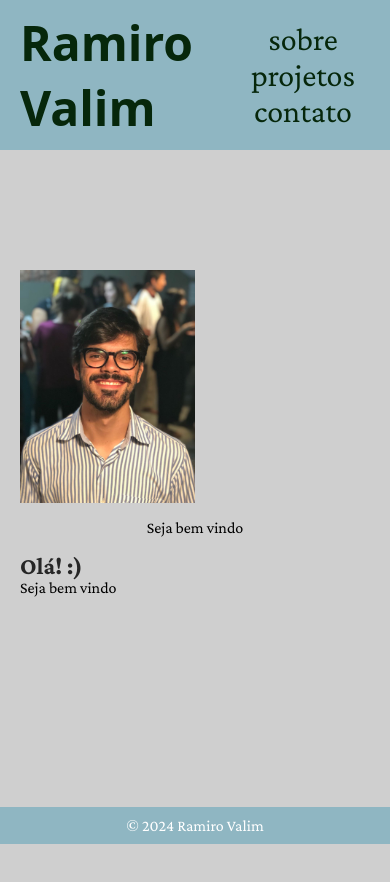
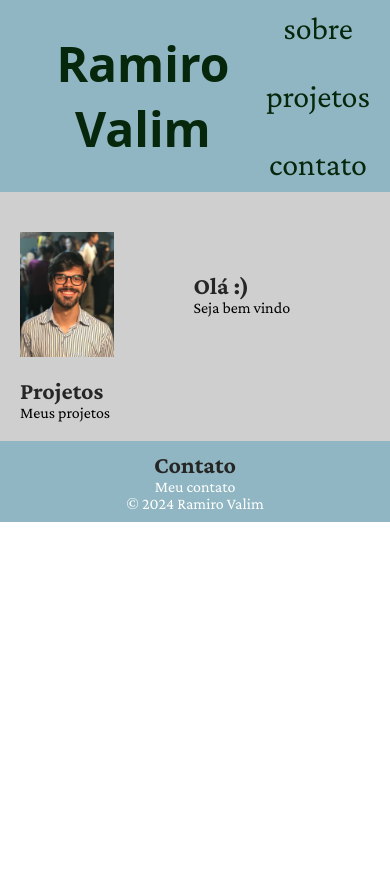
Before and after one commit to ramirovalim/homepage, a website: page public/index.html in a window 390 px wide. After the commit the page ends 844 px from the top, so only its background shows below. Drawn offline with nearby package versions, Linux system fonts and the light colour scheme; files whose address does not match are found by name; a web font is replaced by a local one.

Commit message:
feat: refactor some code, adjust folder/file structure

```diff
--- a/public/styles.css
+++ b/public/css/styles.css
@@ -1,3 +1,15 @@
+:root {
+  --font-family-crimson-pro-regular: "Crimson Pro", serif;
+  --font-family-crimson-pro-black: "Crimson Pro Black", serif;
+  --font-family-fascinate: "Fascinate", system-ui;
+  --primary-color: #8fb6c2;
+  --secondary-color: #06270b;
+  --tertiary-color: #833f00;
+  /* --quaternary-color: #f7f7f7; -> TODO: light orange */
+  --light-base: #cfcfcf;
+  --dark-base: #262626;
+}
+
 /* Resetting margins and paddings */
 * {
   margin: 0;
@@ -5,56 +17,21 @@
   box-sizing: border-box;
 }
 
-/* @import url("https://fonts.googleapis.com/css2?family=Open+Sans:wght@300;400;600;700&display=swap");
-@import url("https://fonts.googleapis.com/css2?family=Crimson+Pro:wght@200;300;400;500;600;700;800;900&display=swap");
-@import url("https://fonts.googleapis.com/css2?family=Fascinate&display=swap"); */
-
-:root {
-  --font-family-crimson-pro-regular: "Crimson Pro", serif;
-  --font-family-crimson-pro-black: "Crimson Pro Black", serif;
-  --font-family-fascinate: "Fascinate", system-ui;
-  --primary-color: #8fb6c2;
-  --secondary-color: #06270b;
-  --tertiary-color: #833f00;
-  --light-base: #cfcfcf;
-  --dark-base: #262626;
-}
-
+/* Tipography */
 body {
   font-family: var(--font-family-crimson-pro-regular);
 }
 
+/* HEADER */
 header {
   background: var(--primary-color);
-  color: #fff;
   padding: 10px 20px;
-  min-height: 70px;
   display: flex;
   justify-content: space-between;
   align-items: center;
 }
 
-header nav ul a {
-  font-family: var(--font-family-crimson-pro-regular);
-  font-size: 2em;
-  color: var(--secondary-color);
-  text-decoration: none;
-  margin: 0 15px;
-}
-
-nav ul {
-  list-style: none;
-  display: flex;
-  align-items: center;
-  justify-content: space-between;
-}
-
-main {
-  padding: 20px;
-  background-color: var(--light-base);
-  height: 100vh;
-}
-
+/* Logo - TODO: create css class to specify h1 better */
 h1 {
   font-family: var(--font-family-fascinate);
   font-size: 3em;
@@ -66,17 +43,55 @@ h1 a {
   color: var(--secondary-color);
 }
 
+h1 a:hover {
+  font-style: italic;
+}
+
+/* Navigation Menu */
+header nav ul {
+  font-size: 2em;
+  list-style: none;
+  display: flex;
+  align-items: center;
+  justify-content: space-between;
+  width: auto;
+  gap: 1em;
+  /* TODO: why everything moves on hover? */
+}
+
+header nav ul li a {
+  color: var(--secondary-color);
+  text-decoration: none;
+}
+
+header nav ul li a:hover {
+  font-weight: 600;
+}
+/* END OF HEADER */
+
+/* Main Content Styles */
+main {
+  padding: 20px;
+  background-color: var(--light-base);
+  height: 100%;
+}
+
+.about {
+  display: flex;
+  justify-content: space-between;
+  align-items: center;
+  margin: 20px 0;
+}
+
+.profile-pic {
+  width: 24vw;
+  /* border-radius: 50%; */
+  margin: 0 0;
+  display: block;
+}
+
 h2 {
   color: var(--dark-base);
-}
-
-section#about {
-  text-align: center;
-  margin-top: 100px;
-  display: flex;
-  flex-direction: column;
-  /* flex-direction: column; */
-  gap: 1em;
 }
 
 footer {
@@ -84,12 +99,12 @@ footer {
   color: #fff;
   text-align: center;
   padding: 10px;
-  position: fixed;
+  position: end;
   bottom: 0;
   width: 100%;
 }
 
-section#section-404 {
+/* section#section-404 {
   text-align: center;
   margin-top: 100px;
 }
@@ -101,13 +116,14 @@ h2.page-404 {
 p.page-404 {
   font-family: var(--font-family-crimson-pro-regular);
   font-size: 1.2em;
-}
+} */
 
+/* Responsive design adjustments */
 /* Responsive Images */
-img {
+/* img {
   max-width: 50%;
   height: auto;
-}
+} */
 
 /* Responsive Navigation Menu */
 @media (max-width: 768px) {
@@ -115,4 +131,8 @@ img {
     flex-direction: column;
     text-align: center;
   }
+
+  header {
+    text-align: center;
+  }
 }
--- a/public/index.html
+++ b/public/index.html
@@ -4,9 +4,10 @@
 <head>
   <meta charset="UTF-8">
   <meta name="viewport" content="width=device-width, initial-scale=1.0">
+  <meta name="description" content="Ramiro Valim - Software Developer" />
   <link rel="icon" href="/public/assets/fav.png" type="image/x-icon">
   <title>Ramiro Valim</title>
-  <link rel="stylesheet" href="styles.css">
+  <link rel="stylesheet" href="css/styles.css">
 
   <!-- Google Fonts -->
   <link rel="preconnect" href="https://fonts.googleapis.com">
@@ -31,18 +32,24 @@
     </nav>
   </header>
   <main>
-    <section id="about">
-      <img src="assets/profile.jpg" class="profile-pic">
-      <p>Seja bem vindo</p>
-      <div id="technologies"></div>
+    <section id="about" class="about">
+      <img src="assets/profile.jpg" class="profile-pic" alt="Young smiling man">
+      <div class="about-text">
+        <h2>Olá :)</h2>
+        <p>Seja bem vindo</p>
+      </div>
+      <div class="technologies"></div>
     </section>
-    <section id="projects">
-      <h2>Olá! :)</h2>
-      <p>Seja bem vindo</p>
+    <section id="projects" class="projects">
+      <h2>Projetos</h2>
+      <p>Meus projetos</p>
     </section>
   </main>
   <footer>
-    <div id="contact"></div>
+    <section id="contact" class="contact">
+      <h2>Contato</h2>
+      <p>Meu contato</p>
+    </section>
     <p>&copy; 2024 Ramiro Valim</p>
   </footer>
   <script src="script.js"></script>
--- /dev/null
+++ b/public/js/script.js
@@ -0,0 +1,54 @@
+// document.querySelector("form").addEventListener("submit", function (e) {
+//   const email = document.querySelector('input[type="email"]');
+//   const message = document.querySelector("textarea");
+
+//   if (!email.value || !message.value) {
+//     alert("Please fill out all fields.");
+//     e.preventDefault(); // Prevent form from submitting
+//   }
+// });
+
+// function toggleMenu() {
+//   const menu = document.querySelector(".menu");
+//   menu.classList.toggle("active");
+// }
+
+// window.addEventListener("resize", function () {
+//   const screenWidth = window.innerWidth;
+//   const menu = document.querySelector(".menu");
+
+//   if (screenWidth <= 768) {
+//     menu.classList.add("sandwich-menu");
+//   } else {
+//     menu.classList.remove("sandwich-menu");
+//   }
+// });
+
+// window.addEventListener("load", function () {
+//   const screenWidth = window.innerWidth;
+//   const menu = document.querySelector(".menu");
+
+//   if (screenWidth <= 768) {
+//     menu.classList.add("sandwich-menu");
+//   }
+// });
+
+document.addEventListener("DOMContentLoaded", () => {
+  const navLinks = document.querySelectorAll("nav ul li a");
+
+  navLinks.forEach((link) => {
+    link.addEventListener("click", (event) => {
+      event.preventDefault();
+      const activeLink = document.querySelector("a.active");
+      if (activeLink) {
+        activeLink.classList.remove("active");
+      }
+      link.classList.add("active");
+    });
+  });
+});
+
+// Start the server
+// app.listen(5500, () => {
+//   console.log("Server is running on port 5500");
+// });
--- a/public/script.js
+++ /dev/null
@@ -1,39 +0,0 @@
-document.querySelector("form").addEventListener("submit", function (e) {
-  const email = document.querySelector('input[type="email"]');
-  const message = document.querySelector("textarea");
-
-  if (!email.value || !message.value) {
-    alert("Please fill out all fields.");
-    e.preventDefault(); // Prevent form from submitting
-  }
-});
-
-function toggleMenu() {
-  const menu = document.querySelector(".menu");
-  menu.classList.toggle("active");
-}
-
-window.addEventListener("resize", function () {
-  const screenWidth = window.innerWidth;
-  const menu = document.querySelector(".menu");
-
-  if (screenWidth <= 768) {
-    menu.classList.add("sandwich-menu");
-  } else {
-    menu.classList.remove("sandwich-menu");
-  }
-});
-
-window.addEventListener("load", function () {
-  const screenWidth = window.innerWidth;
-  const menu = document.querySelector(".menu");
-
-  if (screenWidth <= 768) {
-    menu.classList.add("sandwich-menu");
-  }
-});
-
-// Start the server
-app.listen(5500, () => {
-  console.log("Server is running on port 5500");
-});
```
